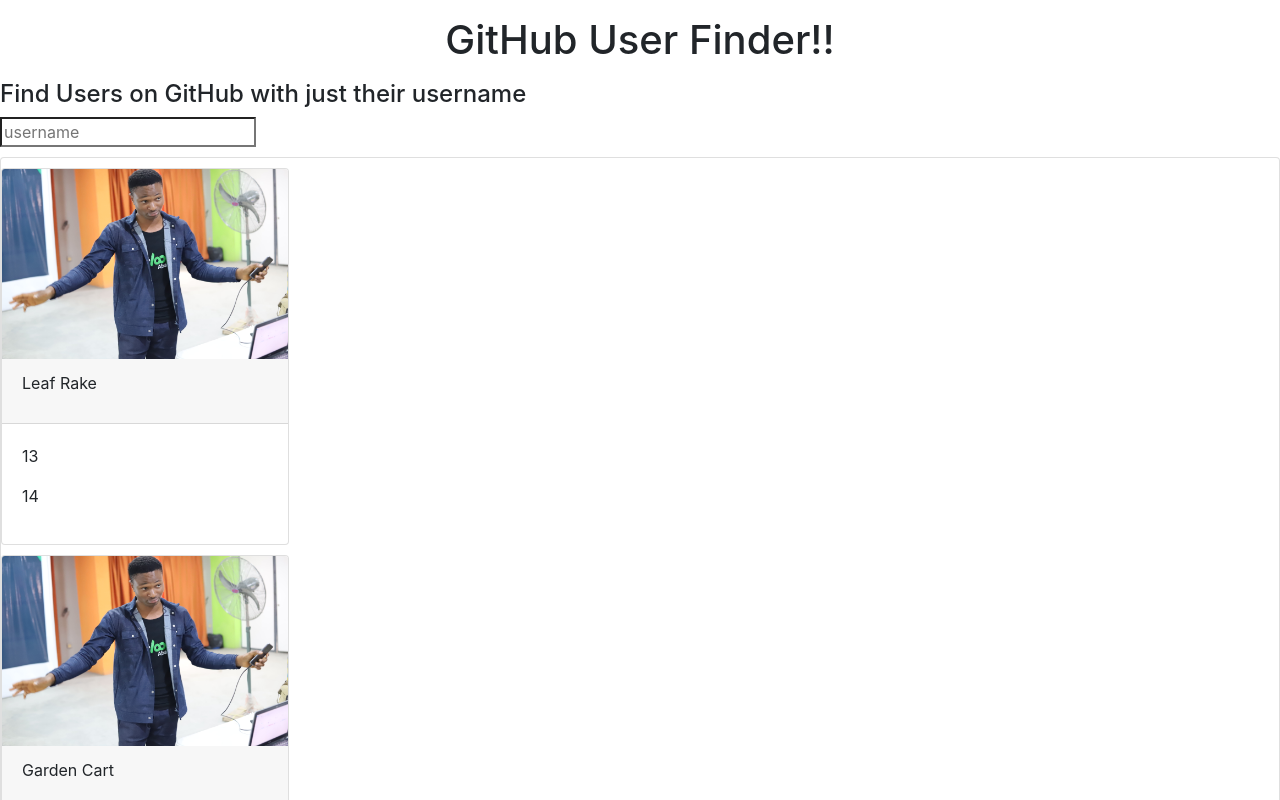
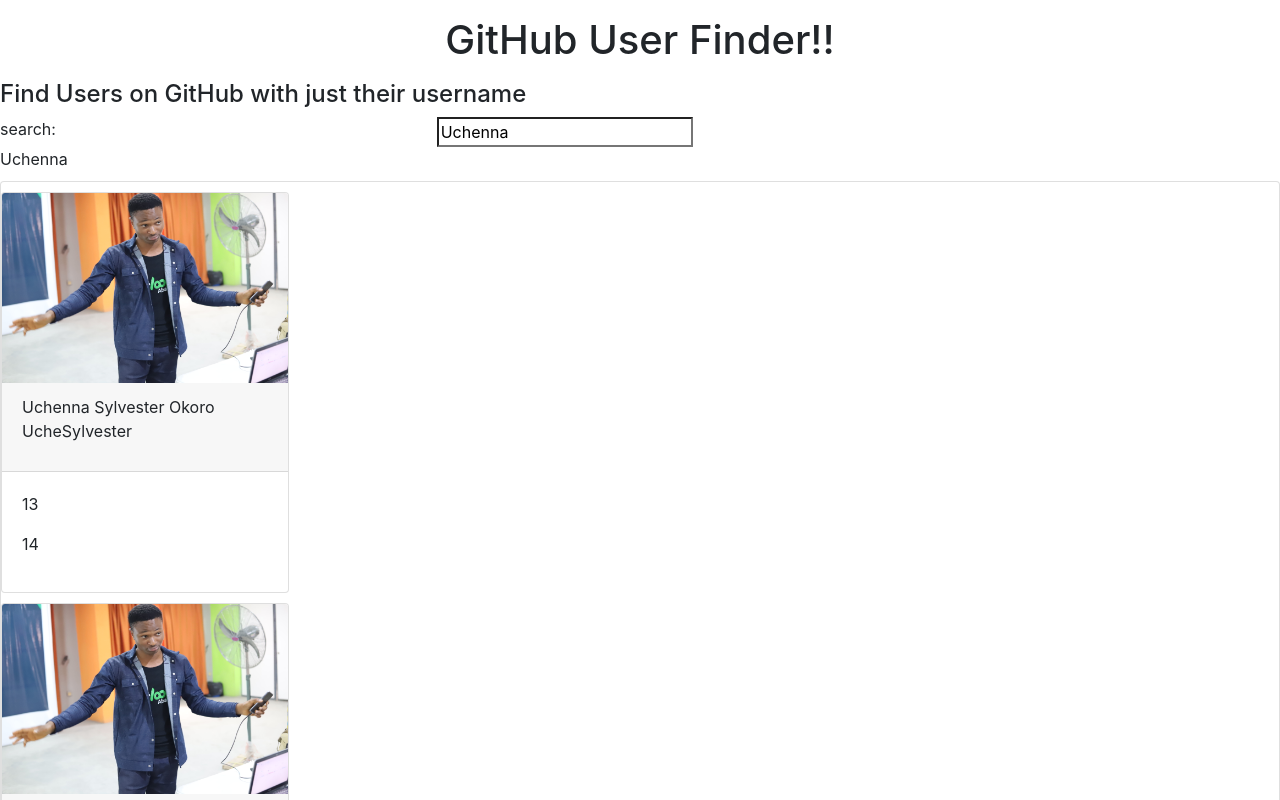
Before and after one commit to UcheSylvester/user-finder, an Angular app: page / in a window 1280 px wide. Shown: the top 800 px of the page. Built offline with nearby package versions, Linux system fonts and the light colour scheme.

Commit message:
building interface for users

```diff
--- a/src/app/app.module.ts
+++ b/src/app/app.module.ts
@@ -1,12 +1,13 @@
 import { BrowserModule } from "@angular/platform-browser";
 import { NgModule } from "@angular/core";
+import { FormsModule } from "@angular/forms";
 
 import { AppComponent } from "./app.component";
 import { UsersComponent } from "./users/users.component";
 
 @NgModule({
   declarations: [AppComponent, UsersComponent],
-  imports: [BrowserModule],
+  imports: [BrowserModule, FormsModule],
   bootstrap: [AppComponent]
 })
 export class AppModule {}
--- a/src/app/users/users.component.html
+++ b/src/app/users/users.component.html
@@ -1,7 +1,17 @@
 <div>
   <h4>Find Users on GitHub with just their username</h4>
+  <div class="row">
+    <div class="col-md-4">
+      search:
+    </div>
+    <div class="col-md-6">
+      <input type="search" placeholder="username" [(ngModel)]="listFilter" />
+    </div>
+  </div>
 
-  <input type="search" placeholder="username" />
+  <div>
+    {{ listFilter }}
+  </div>
 
   <div>
     <!-- each user card goes here -->
@@ -9,7 +19,7 @@
       <!-- show persons card -->
 
       <div class="card" style="width: 18rem" *ngFor="let person of persons">
-        <img src=" {{ person.imageUrl }} " alt="" class="card-img-top" />
+        <img [src]="person.imageUrl" alt="" class="card-img-top" />
 
         <div class="card-header">
           {{ person.fullName }}
--- a/src/app/users/users.component.ts
+++ b/src/app/users/users.component.ts
@@ -1,39 +1,42 @@
 import { Component } from "@angular/core";
+import { IUsers } from "./users";
 
 @Component({
   selector: "github-users",
   templateUrl: "./users.component.html"
 })
 export class UsersComponent {
-  persons: any[] = [
+  listFilter: string = "Uchenna";
+  pageTitle: string = "GitHub Users";
+  persons: IUsers[] = [
     {
       userId: 1,
-      fullName: "Leaf Rake",
-      userName: "UcheSylvester",
+      fullName: "Uchenna Sylvester Okoro",
+      username: "UcheSylvester",
       following: 13,
       followers: 14,
       imageUrl: "assets/images/uc.JPG"
     },
     {
       userId: 2,
-      fullName: "Garden Cart",
-      userName: "UcheSylvester",
+      fullName: "Uchenna Sylvester Okoro",
+      username: "UcheSylvester",
       following: 13,
       followers: 14,
       imageUrl: "assets/images/uc.JPG"
     },
     {
       userId: 5,
-      fullName: "Hammer",
-      userName: "UcheSylvester",
+      fullName: "Uchenna Sylvester Okoro",
+      username: "UcheSylvester",
       following: 13,
       followers: 14,
       imageUrl: "assets/images/uc.JPG"
     },
     {
       userId: 8,
-      fullName: "Saw",
-      userName: "UcheSylvester",
+      fullName: "Uchenna Sylvester Okoro",
+      username: "UcheSylvester",
       following: 13,
       followers: 14,
       imageUrl: "assets/images/uc.JPG"
--- /dev/null
+++ b/src/app/users/users.ts
@@ -0,0 +1,8 @@
+export interface IUsers {
+  userId: number;
+  fullName: string;
+  username: string;
+  following: number;
+  followers: number;
+  imageUrl: string;
+}
```
